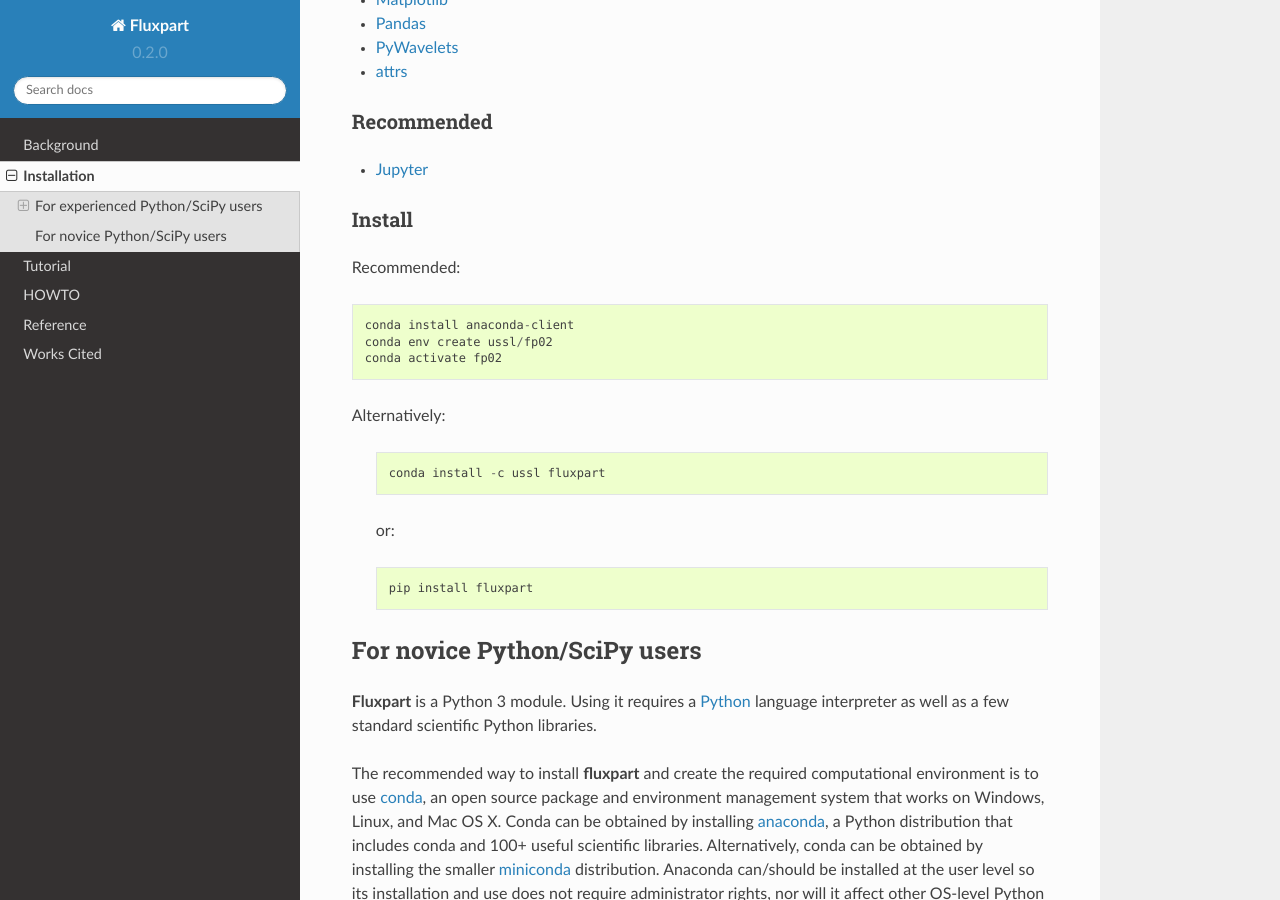
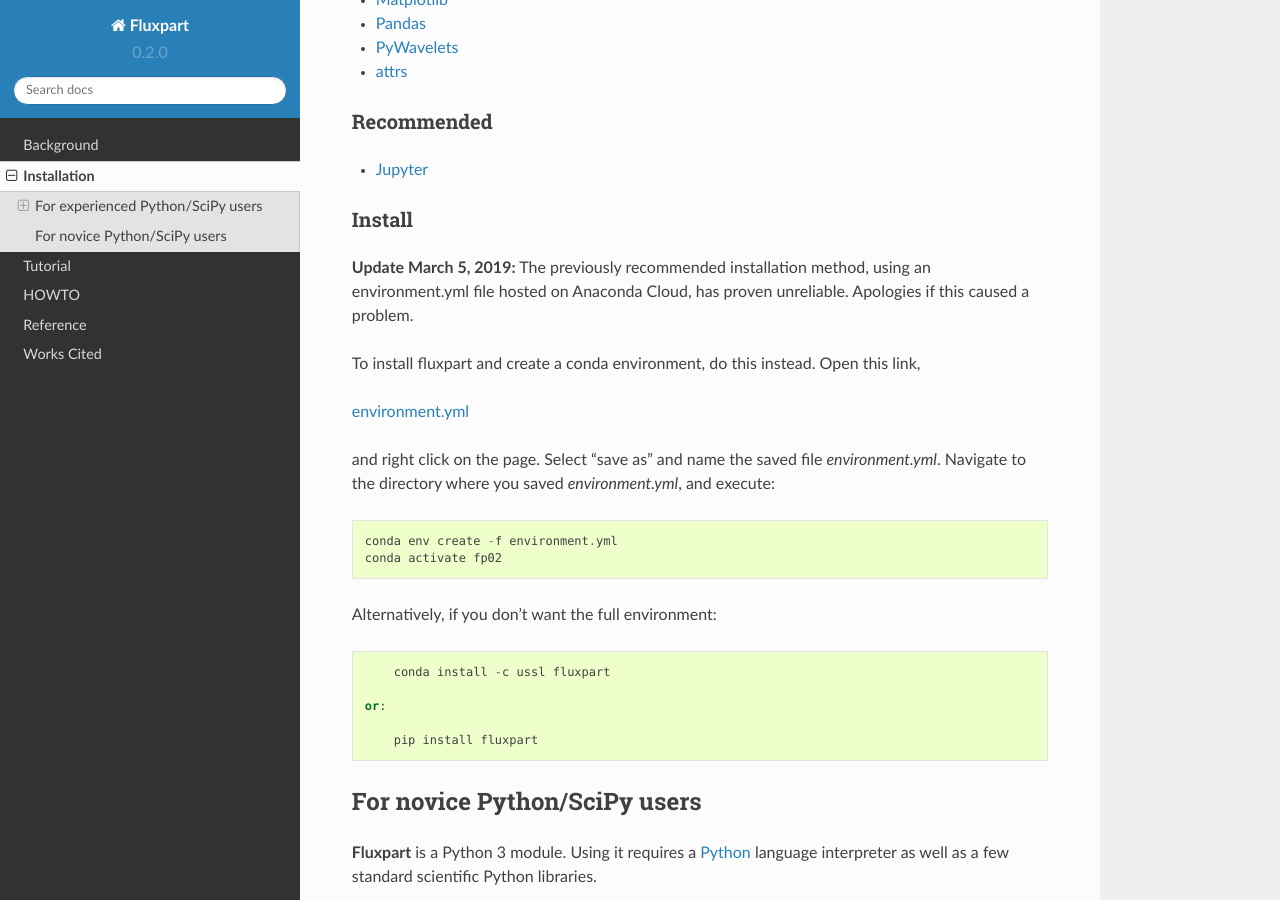
Before and after one commit to usda-ars-ussl/fluxpart, a Sphinx documentation site: the page built from docs/source/install.rst, in a window 1280 px wide and 900 px high, scrolled down 350 px. Built offline with Sphinx 7.4.7 and the Read the Docs theme 2.0.0, drawn with Linux system fonts in a browser that asks for light colours.

Commit message:
Documention

```diff
--- a/docs/source/install.rst
+++ b/docs/source/install.rst
@@ -39,21 +39,24 @@ Recommended
 Install
 ~~~~~~~
 
-Recommended::
+**Update March 5, 2019:** The previously recommended installation method, using an environment.yml file hosted on Anaconda Cloud, has proven unreliable.
+Apologies if this caused a problem.
 
-    conda install anaconda-client
-    conda env create ussl/fp02
+To install fluxpart and create a conda environment, do this instead. Open this link,
+
+`environment.yml <https://raw.githubusercontent.com/usda-ars-ussl/fluxpart/master/conda.recipe/environment.yml>`_
+
+and right click on the page. Select "save as" and name the saved file `environment.yml`.
+Navigate to the directory where you saved `environment.yml`, and execute::
+
+    conda env create -f environment.yml
     conda activate fp02
 
-Alternatively:
-
-    ::
+Alternatively, if you don't want the full environment::
 
         conda install -c ussl fluxpart
 
     or:
-
-    ::
 
         pip install fluxpart
 
```
Also changed, not shown: README.rst (+11 -8 lines), 1 other file.
